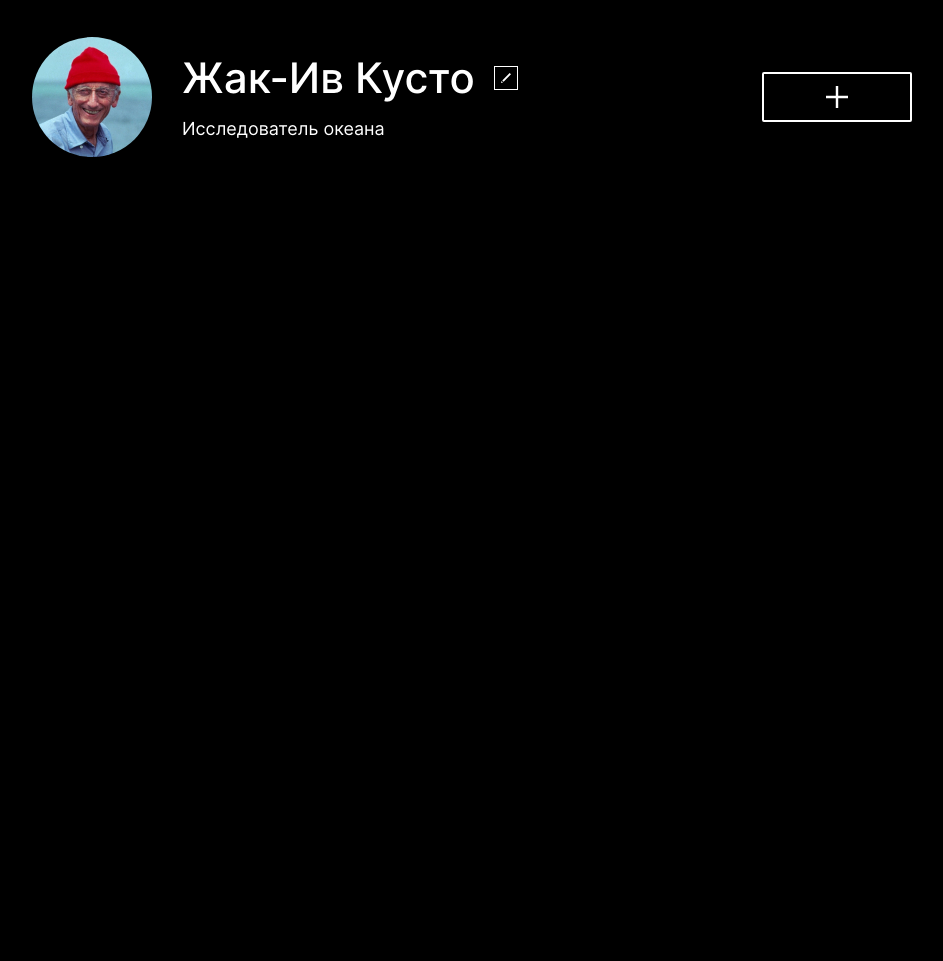
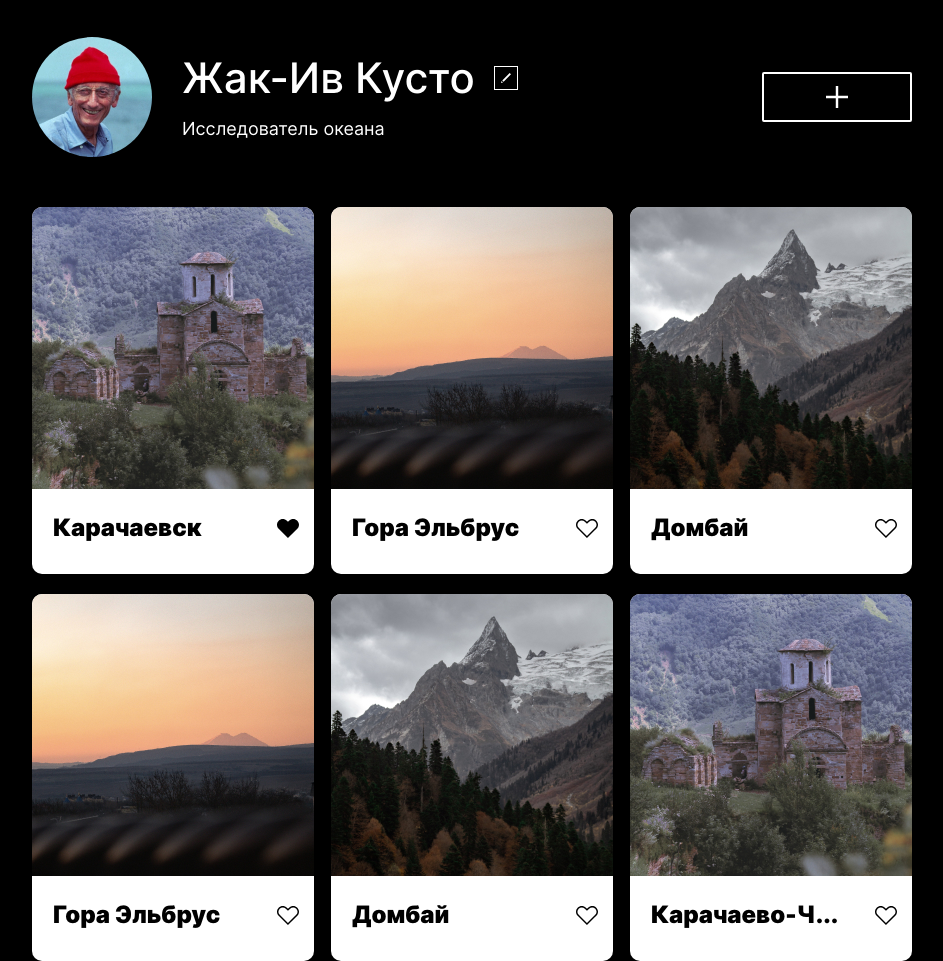
Before and after one commit to AlexanderGrams/mesto, a plain HTML site: page index.html in a window 1280 px wide. Shown: the part 122-1083 px from the top of the page, without its empty margins (168-1111 px from the left). Before the commit the page ends 800 px from the top, so only its background shows below. Drawn offline with Linux system fonts and the light colour scheme.

Commit message:
feat: создать секцию gallery

```diff
--- /dev/null
+++ b/blocks/gallery/__card-image/gallery__card-image.css
@@ -0,0 +1,7 @@
+.gallery__card-image {
+  display: block;
+  object-fit: cover;
+  object-position: center;
+  width: 100%;
+  height: auto;
+}
--- /dev/null
+++ b/blocks/gallery/__card-interaction/gallery__card-interaction.css
@@ -0,0 +1,6 @@
+.gallery__card-interaction {
+  margin: 25px 15px 31px 21px;
+  display: flex;
+  justify-content: space-between;
+  align-items: center;
+}
--- /dev/null
+++ b/blocks/gallery/__card-like/_active/gallery__card-like_active.css
@@ -0,0 +1,3 @@
+.gallery__card-like_active {
+  background-image: url(../../../../images/gallery__card-like_active.svg);
+}
--- /dev/null
+++ b/blocks/gallery/__card-like/gallery__card-like.css
@@ -0,0 +1,18 @@
+.gallery__card-like {
+  min-width: 22px;
+  min-height: 19px;
+  margin: 0;
+  padding: 0;
+  background-color: transparent;
+  background-image: url(../../../images/gallery__card-like.svg);
+  background-position: center;
+  background-size: cover;
+  border: none;
+  cursor: pointer;
+  transition: opacity 0.1s linear,
+              background-image 0.2s linear;
+}
+
+.gallery__card-like:hover {
+  opacity: 0.5;
+}
--- /dev/null
+++ b/blocks/gallery/__card-title/gallery__card-title.css
@@ -0,0 +1,13 @@
+.gallery__card-title {
+  margin: 0 10px 0 0;
+  padding: 0;
+  max-width: 200px;
+  font-style: normal;
+  font-weight: 900;
+  font-size: 24px;
+  line-height: 1.2;
+  color: #000000;
+  text-overflow: ellipsis;
+  white-space: nowrap;
+  overflow: hidden;
+}
--- /dev/null
+++ b/blocks/gallery/__card/gallery__card.css
@@ -0,0 +1,7 @@
+.gallery__card {
+  width: 100%;
+  height: 100%;
+  background-color: #FFFFFF;
+  border-radius: 10px;
+  overflow: hidden;
+}
--- /dev/null
+++ b/blocks/gallery/__cards/gallery__cards.css
@@ -0,0 +1,9 @@
+.gallery__cards {
+  margin: 0;
+  padding: 0;
+  list-style: none;
+  display: grid;
+  grid-template-columns: repeat(3, 1fr);
+  grid-column-gap: 17px;
+  grid-row-gap: 20px;
+}
--- /dev/null
+++ b/blocks/gallery/gallery.css
@@ -0,0 +1,6 @@
+.gallery {
+  padding: 0;
+  margin: 50px auto 0 auto;
+  max-width: 880px;
+  width: 100%;
+}
--- a/blocks/profile/__info-button/profile__info-button.css
+++ b/blocks/profile/__info-button/profile__info-button.css
@@ -4,7 +4,7 @@
   box-sizing: border-box;
   border: 1px solid #FFFFFF;
   background-color: transparent;
-  background-image: url(../../../images/profile_pencil.svg);
+  background-image: url(../../../images/profile__pencil.svg);
   background-position: center;
   background-repeat: no-repeat;
   transition: opacity 0.1s linear;
--- a/index.html
+++ b/index.html
@@ -22,6 +22,52 @@
         </div>
         <button class="profile__button"></button>
       </section>
+      <section class="gallery" aria-label="Секция с картинками профиля">
+        <ul class="gallery__cards">
+          <li class="gallery__card">
+            <img class="gallery__card-image" src="./images/gallery_Karachayevsk.jpg" alt="фото места Карачаевск">
+            <div class="gallery__card-interaction">
+              <h3 class="gallery__card-title">Карачаевск</h3>
+              <button class="gallery__card-like gallery__card-like_active"></button>
+            </div>
+          </li>
+          <li class="gallery__card">
+            <img class="gallery__card-image" src="./images/gallery_elbrus.jpg" alt="фото места Гора Эльбрус">
+            <div class="gallery__card-interaction">
+              <h3 class="gallery__card-title">Гора Эльбрус</h3>
+              <button class="gallery__card-like"></button>
+            </div>
+          </li>
+          <li class="gallery__card">
+            <img class="gallery__card-image" src="./images/gallery_Dombay.jpg" alt="фото места Домбай">
+            <div class="gallery__card-interaction">
+              <h3 class="gallery__card-title">Домбай</h3>
+              <button class="gallery__card-like"></button>
+            </div>
+          </li>
+          <li class="gallery__card">
+            <img class="gallery__card-image" src="./images/gallery_elbrus.jpg" alt="фото места Гора Эльбрус">
+            <div class="gallery__card-interaction">
+              <h3 class="gallery__card-title">Гора Эльбрус</h3>
+              <button class="gallery__card-like"></button>
+            </div>
+          </li>
+          <li class="gallery__card">
+            <img class="gallery__card-image" src="./images/gallery_Dombay.jpg" alt="фото места Домбай">
+            <div class="gallery__card-interaction">
+              <h3 class="gallery__card-title">Домбай</h3>
+              <button class="gallery__card-like"></button>
+            </div>
+          </li>
+          <li class="gallery__card">
+            <img class="gallery__card-image" src="./images/gallery_Karachayevsk.jpg" alt="фото места Карачаево-Черкессия">
+            <div class="gallery__card-interaction">
+              <h3 class="gallery__card-title">Карачаево-Черкессия</h3>
+              <button class="gallery__card-like"></button>
+            </div>
+          </li>
+        </ul>
+      </section>
     </main>
     <footer class="footer">
 
--- a/pages/index.css
+++ b/pages/index.css
@@ -14,7 +14,6 @@
 @import url(../blocks/header/header.css);
 @import url(../blocks/header/__logo/header__logo.css);
 
-
 /* стили profile */
 @import url(../blocks/profile/profile.css);
 @import url(../blocks/profile/__avatar/profile__avatar.css);
@@ -23,3 +22,13 @@
 @import url(../blocks/profile/__info-button/profile__info-button.css);
 @import url(../blocks/profile/__subtitle/profile__subtitle.css);
 @import url(../blocks/profile/__button/profile__button.css);
+
+/* стили gallery */
+@import url(../blocks/gallery/gallery.css);
+@import url(../blocks/gallery/__cards/gallery__cards.css);
+@import url(../blocks/gallery/__card/gallery__card.css);
+@import url(../blocks/gallery/__card-image/gallery__card-image.css);
+@import url(../blocks/gallery/__card-interaction/gallery__card-interaction.css);
+@import url(../blocks/gallery/__card-title/gallery__card-title.css);
+@import url(../blocks/gallery/__card-like/gallery__card-like.css);
+@import url(../blocks/gallery/__card-like/_active/gallery__card-like_active.css);
```
Also changed, not shown: images/gallery_Dombay.jpg (added), images/gallery_Karachayevsk.jpg (added), images/gallery__card-like.svg (added), images/gallery__card-like_active.svg (added), images/gallery_elbrus.jpg (added), images/profile__pencil.svg (renamed from images/profile_pencil.svg).
